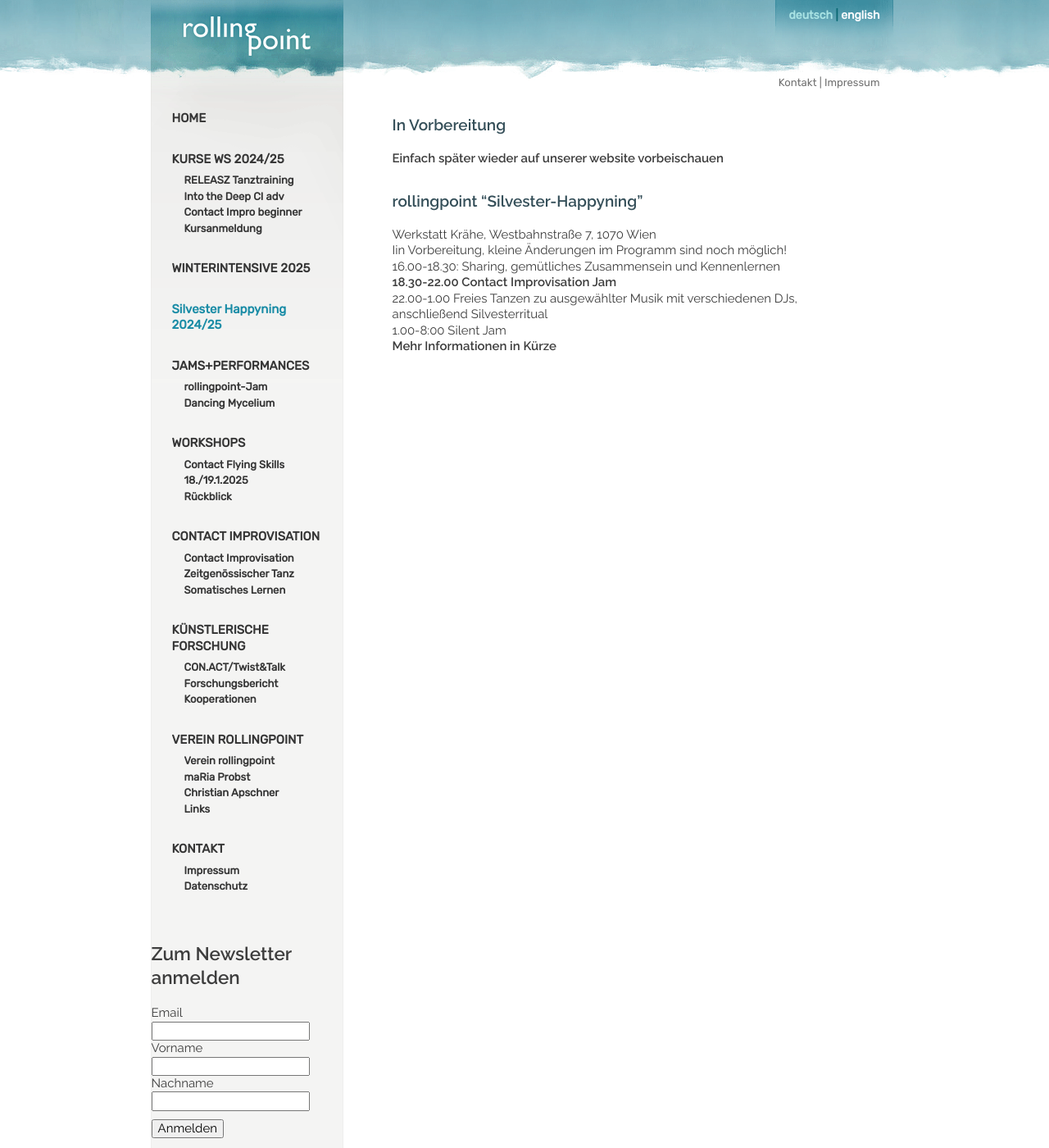
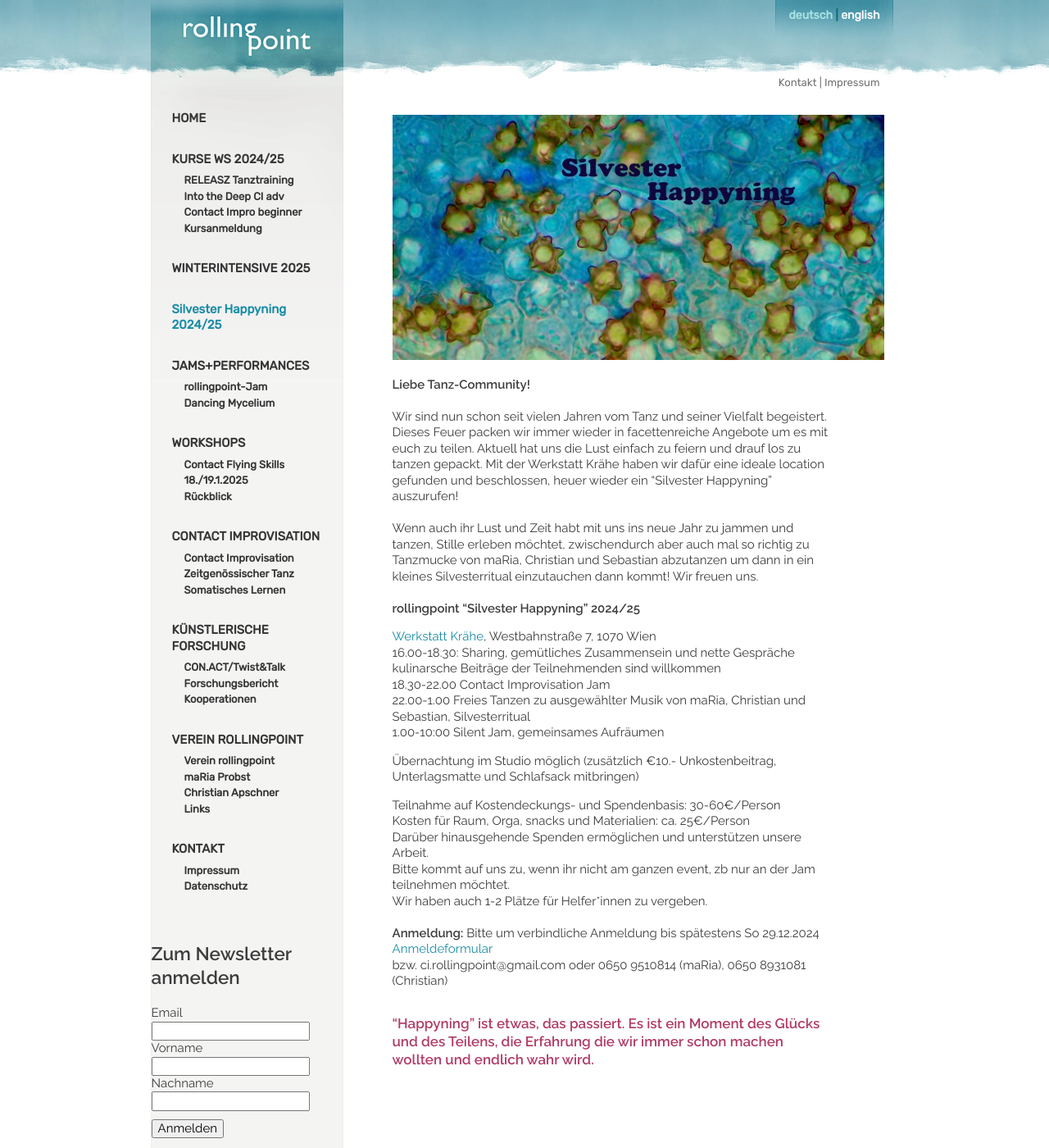
Before and after one commit to manulari/rollingpointat, a Jekyll site: the page built from _pages_de/silvester.md, in a window 1280 px wide and 1400 px high. Shown: the whole window at 82% size. Built offline with Jekyll 4.4.1, drawn with Linux system fonts in a browser that asks for light colours; comment, search, counter and statistics services are not loaded.

Commit message:
Update page (de) “silvester”

```diff
--- a/_pages_de/silvester.md
+++ b/_pages_de/silvester.md
@@ -3,16 +3,33 @@ permalink: /silvester
 title: Silvester Happyning 24/25
 language: de
 ---
-### **In Vorbereitung**
+![](/assets/uploads/p8220008-5-kopie.jpeg)
 
-**Einfach später wieder auf unserer website vorbeischauen**
+**Liebe Tanz-Community!**\
+\
+Wir sind nun schon seit vielen Jahren vom Tanz und seiner Vielfalt begeistert. Dieses Feuer packen wir immer wieder in facettenreiche Angebote um es mit euch zu teilen. Aktuell hat uns die Lust einfach zu feiern und drauf los zu tanzen gepackt. Mit der Werkstatt Krähe haben wir dafür eine ideale location gefunden und beschlossen, heuer wieder ein "Silvester Happyning" auszurufen!\
+\
+Wenn auch ihr Lust und Zeit habt mit uns ins neue Jahr zu jammen und tanzen, Stille erleben möchtet, zwischendurch aber auch mal so richtig zu Tanzmucke von maRia, Christian und Sebastian abzutanzen um dann in ein kleines Silvesterritual einzutauchen dann kommt! Wir freuen uns.\
+\
+**rollingpoint "Silvester Happyning" 2024/25**
 
-### **rollingpoint “Silvester-Happyning”**
+[Werkstatt Krähe](http://www.werkstattkraehe.at/ort.html), Westbahnstraße 7, 1070 Wien\
+16.00-18.30: Sharing, gemütliches Zusammensein und nette Gespräche\
+kulinarsche Beiträge der Teilnehmenden sind willkommen\
+18.30-22.00 Contact Improvisation Jam\
+22.00-1.00 Freies Tanzen zu ausgewählter Musik von maRia, Christian und Sebastian, Silvesterritual\
+1.00-10:00 Silent Jam, gemeinsames Aufräumen
 
-Werkstatt Krähe, Westbahnstraße 7, 1070 Wien\
-Iin Vorbereitung, kleine Änderungen im Programm sind noch möglich!\
-16.00-18.30: Sharing, gemütliches Zusammensein und Kennenlernen\
-**18.30-22.00 Contact Improvisation Jam**\
-22.00-1.00 Freies Tanzen zu ausgewählter Musik mit verschiedenen DJs, anschließend Silvesterritual\
-1.00-8:00 Silent Jam\
-**Mehr Informationen in Kürze**
+Übernachtung im Studio möglich (zusätzlich €10.- Unkostenbeitrag, Unterlagsmatte und Schlafsack mitbringen)
+
+Teilnahme auf Kostendeckungs- und Spendenbasis: 30-60€/Person\
+Kosten für Raum, Orga, snacks und Materialien: ca. 25€/Person\
+Darüber hinausgehende Spenden ermöglichen und unterstützen unsere Arbeit.\
+Bitte kommt auf uns zu, wenn ihr nicht am ganzen event, zb nur an der Jam teilnehmen möchtet.\
+Wir haben auch 1-2 Plätze für Helfer*innen zu vergeben.\
+\
+**Anmeldung:** Bitte um verbindliche Anmeldung bis spätestens So 29.12.2024\
+[Anmeldeformular](https://forms.gle/D5bwoQwoeueLpRCw7)\
+bzw. ci.rollingpoint@gmail.com oder 0650 9510814 (maRia), 0650 8931081 (Christian)
+
+#### "Happyning" ist etwas, das passiert. Es ist ein Moment des Glücks und des Teilens, die Erfahrung die wir immer schon machen wollten und endlich wahr wird.
```
Also changed, not shown: assets/uploads/p8220008-5-kopie.jpeg (added).
